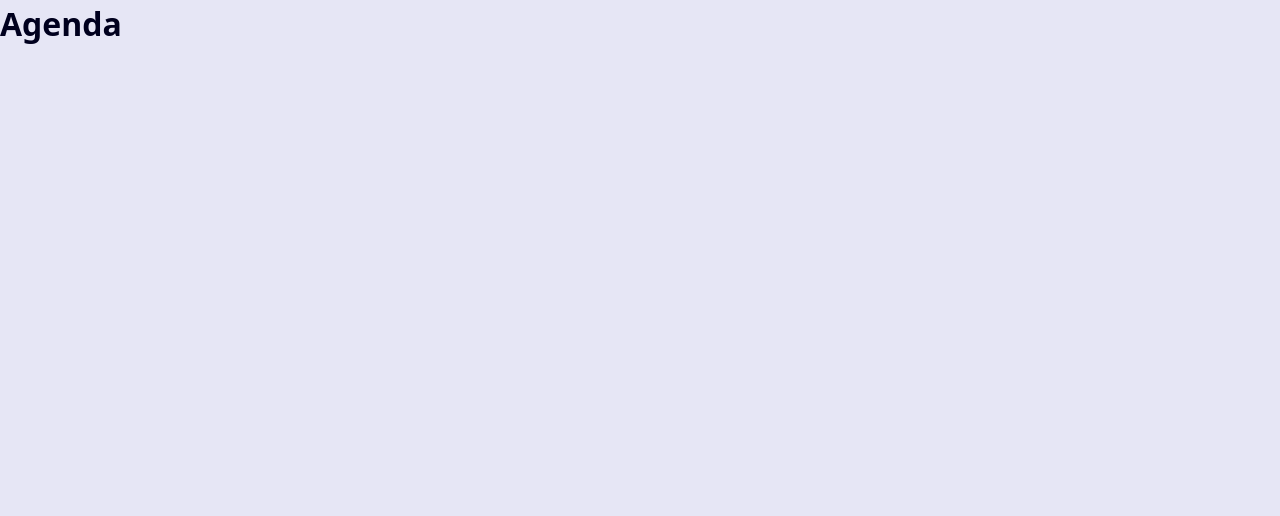
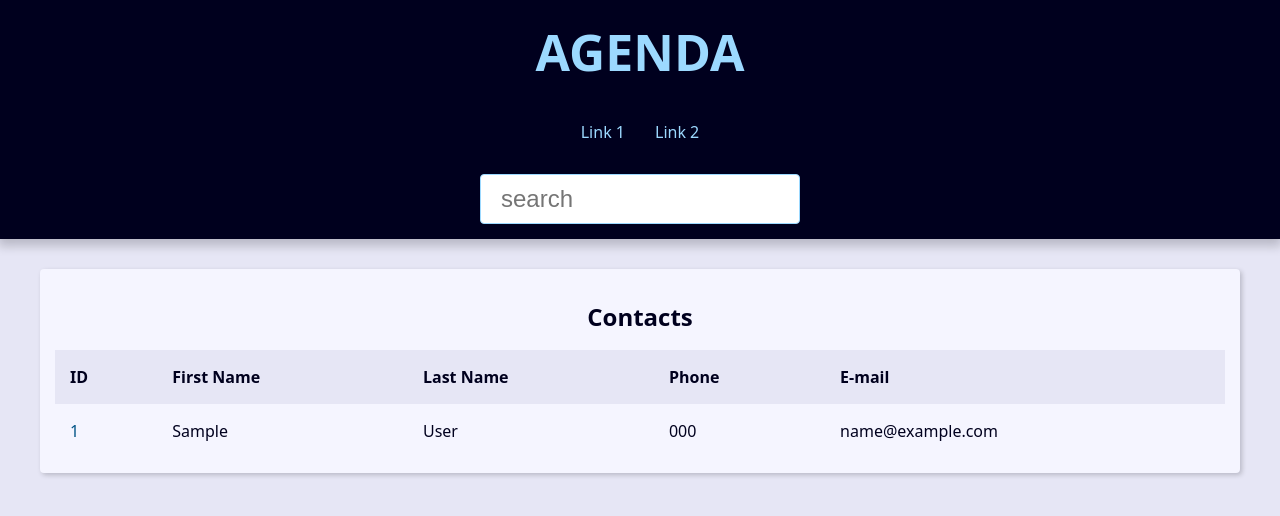
Before and after one commit to CrisleneSantos/projeto-agenda-django, a Django app: page / in a window 1280 px wide. Before the commit the part shown is almost empty. Shown: the top 516 px of the page. Run offline with Django 5.2, Linux system fonts and the light colour scheme; tables that the repository leaves empty hold one stand-in row (values such as "Sample post").

Commit message:
Criando tabela, template e cabeçalho principal

```diff
--- a/base_templates/global/base.html
+++ b/base_templates/global/base.html
@@ -8,6 +8,38 @@
   <link rel="stylesheet" href="{% static 'global/css/style.css' %}">
 </head>
 <body>
-  <h1>Agenda</h1>
+  <header class="header">
+    <h1 class="header-heading">
+      <a href="{% url 'contact:index'%}" class="header-link">
+        AGENDA
+      </a>
+    </h1>
+    <nav class="menu">
+      <ul class="menu-list">
+        <li class="menu-item"></li>
+          <a href="" class="menu-link">
+            Link 1
+          </a>
+        <li class="menu-item"></li>
+          <a href="" class="menu-link">
+            Link 2
+          </a>
+      </ul>
+    </nav>
+    <div class="search">
+      <form action="" method="get">
+        <input
+            type="search"
+            class="search-input"
+            placeholder="search"
+            id="search"
+            name="q"
+        >
+      </form>
+    </div>
+  </header>
+  <main class="content">
+    {% block content %}{% endblock content %}
+  </main>
 </body>
 </html>
--- a/contact/admin.py
+++ b/contact/admin.py
@@ -3,13 +3,13 @@ from contact import models
 
 @admin.register(models.Contact)
 class ContactAdmin(admin.ModelAdmin):
-    list_display = 'id', 'first_name', 'last_name', 'phone',
+    list_display = 'id', 'first_name', 'last_name', 'phone', 'show',
     ordering = 'id',
     #list_filter = 'created_date'
     search_fields = 'id', 'first_name', 'last_name',
     list_per_page = 1
     list_max_show_all = 100
-    list_editable = 'first_name', 'last_name',
+    list_editable = 'first_name', 'last_name', 'show'
     list_display_links = 'id', 'phone',
 
 @admin.register(models.Category)
--- a/contact/templates/contact/index.html
+++ b/contact/templates/contact/index.html
@@ -1 +1,47 @@
 {% extends 'global/base.html' %}
+{% block content %}
+  <div class="responsive-table">
+    <table class="contacts-table">
+      <caption class="table-caption ">
+        Contacts
+      </caption>
+
+      <thead>
+        <tr class="table-row table-row-header">
+          <th class="table-header">ID</th>
+          <th class="table-header">First Name</th>
+          <th class="table-header">Last Name</th>
+          <th class="table-header">Phone</th>
+          <th class="table-header">E-mail</th>
+        </tr>
+      </thead>
+
+      <tbody>
+        {% for contact in contacts %}
+          <tr class="table-row">
+            <td class="table-cel">
+              <a
+                class="table-link"
+                href="{% url 'contact:contact' contact.id %}"
+              >
+                {{ contact.id }}
+              </a>
+            </td>
+            <td class="table-cel">
+              {{ contact.first_name }}
+            </td>
+            <td class="table-cel">
+              {{ contact.last_name }}
+            </td>
+            <td class="table-cel">
+              {{ contact.phone }}
+            </td>
+            <td class="table-cel">
+              {{ contact.email }}
+            </td>
+          </tr>
+        {% endfor %}
+      </tbody>
+    </table>
+  </div>
+{% endblock content %}
--- a/contact/urls.py
+++ b/contact/urls.py
@@ -5,5 +5,6 @@ from contact import views
 app_name = 'contact'
 
 urlpatterns = [
+     path('<int:contact_id>/', views.contact, name='contact'),
     path('', views.index, name='index'),
 ]
--- a/contact/views/contact_views.py
+++ b/contact/views/contact_views.py
@@ -1,7 +1,31 @@
-from django.shortcuts import render
+from django.shortcuts import get_object_or_404, render
+from contact.models import Contact
+
 
 def index(request):
+    contacts = Contact.objects \
+               .filter(show= True) \
+               .order_by('-id')[:10]
+
+    context = {
+        'contacts': contacts,
+    }
+
     return render(
         request,
         'contact/index.html',
+        context
     )
+def contact(request, contact_id):
+    # single_contact = Contact.objects.filter(pk=contact_id).first()
+    single_contact = get_object_or_404(
+        Contact, pk=contact_id, show=True
+    )
+    context = {
+        'contact': single_contact,
+    }
+    return render(
+        request,
+        'contact/contact.html',
+        context
+    )
```
Also changed, not shown: contact/templates/contact/contact.html (added, +16 -0 lines).
